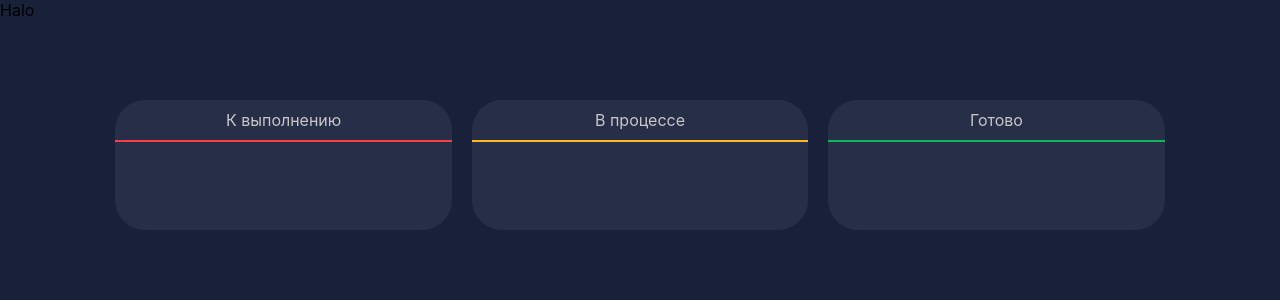
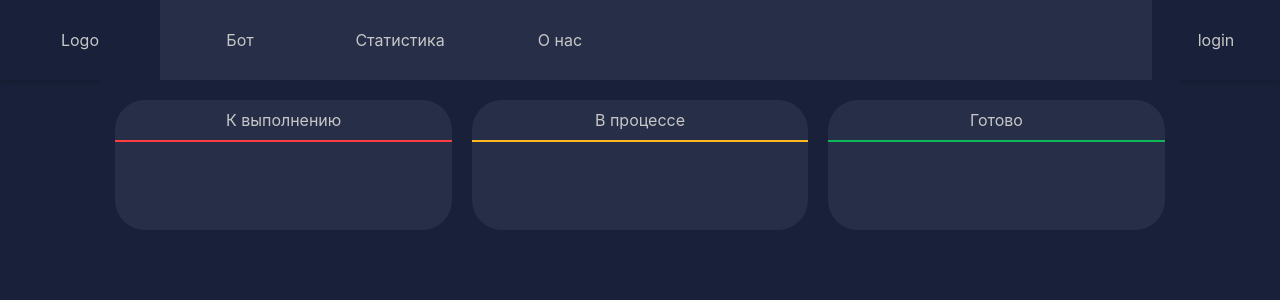
Before and after one commit to faisaliraqi99/sanaripton-frontend, a React (Create React App) app: page / in a window 1280 px wide. Shown: the top 300 px of the page. Built offline with nearby package versions, Linux system fonts and the light colour scheme; no server answers.

Commit message:
NavBar v1

```diff
--- a/src/components/NavBar/NavBar.css
+++ b/src/components/NavBar/NavBar.css
@@ -1,3 +1,44 @@
-.navbar {
+.header {
   height: 10vh;
+  display: flex;
+  flex-wrap: wrap;
+  background-color: #272e48;
+  box-shadow: 0 0 7px 1px rgba(0, 0, 0, 0.2);
 }
+
+.navbar{
+  width: 50%;
+  display: flex;
+  justify-content: space-around;
+  flex-wrap: wrap;
+}
+.nav{
+  height: 100%;
+  width: 25%;
+  display: flex;
+  justify-content: center;
+  align-items: center;
+  text-decoration: none;
+  color: #c7c7c7;
+}
+.header-right{
+  /* position: absolute; */
+    right: 0;
+    width: 50%;
+    display: flex;
+    justify-content: flex-end;
+    align-items: center;
+}
+.login{
+  height: 100%;
+  width: 20%;
+  display: flex;
+  justify-content: center;
+  align-items: center;
+  text-decoration: none;
+  color: #c7c7c7;
+  background-color: #182139;
+}
+.nav:hover{
+  background-color: #182139;
+}
--- a/src/components/NavBar/NavBar.js
+++ b/src/components/NavBar/NavBar.js
@@ -5,8 +5,17 @@ import './NavBar.css';
 class NavBar extends Component {
   render() {
     return (
-      <div className="navbar">
-        Halo
+      <div className="header">
+        <div className="navbar header-left">
+        <a className="nav" href="#">Logo</a>
+        <a className="nav" href="#">Бот</a>
+        <a className="nav" href="#">Статистика</a>
+        <a className="nav" href="#">О нас</a>
+        </div>
+
+        <div className="header-right">
+          <a className="login" href="#">login</a>
+        </div>
       </div>
     );
   }
```
Also changed, not shown: 1 other file (tests, documents, lock files or other folders).
